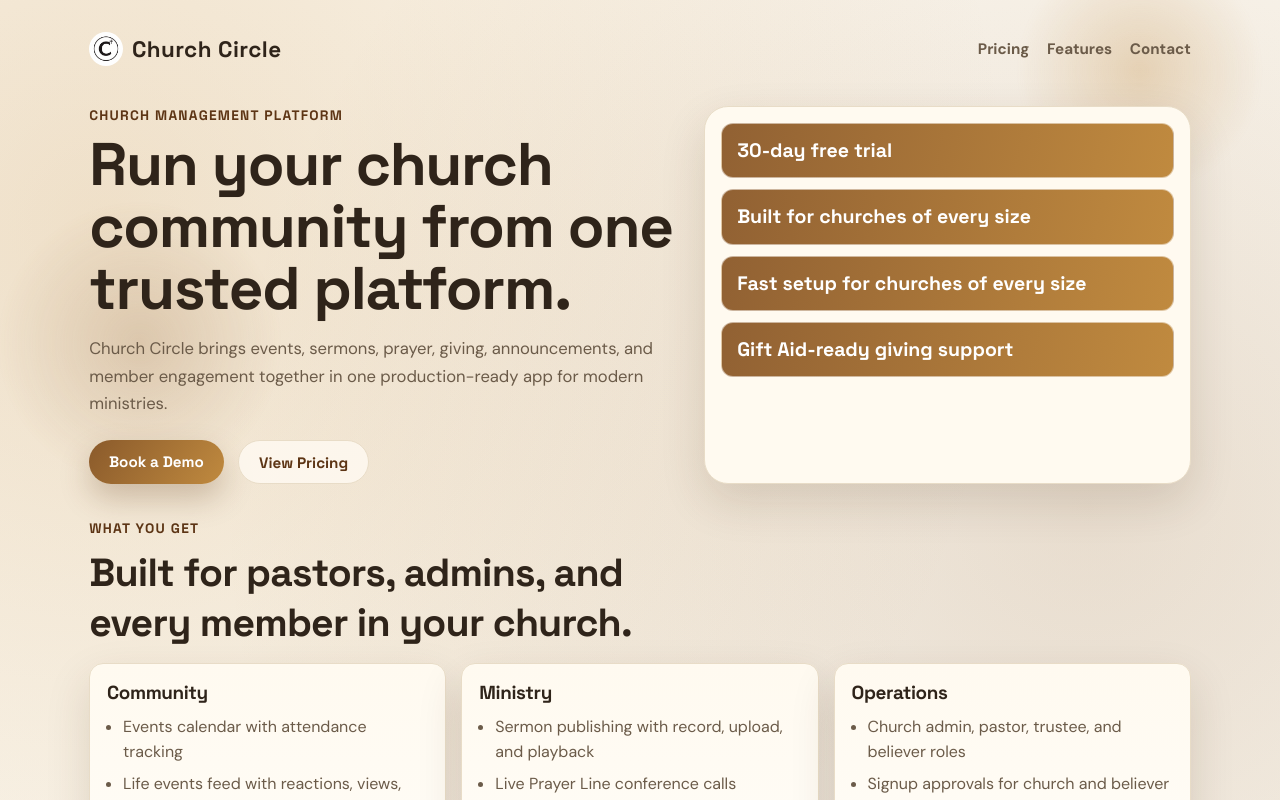
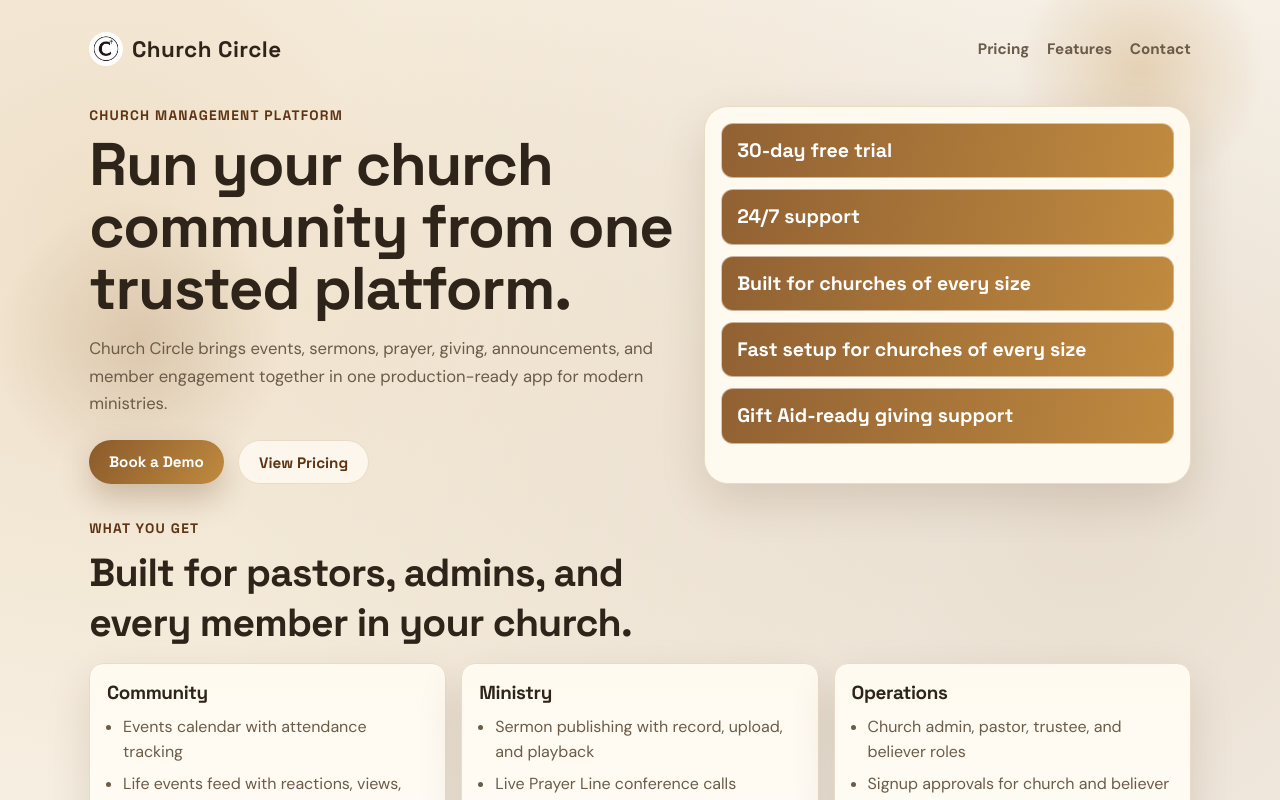
Before and after one commit to kevinofficial95/church-circle-website, a React (Vite) app: page / in a window 1280 px wide. Shown: the top 800 px of the page. Built offline with nearby package versions, Linux system fonts and the light colour scheme; no server answers.

Commit message:
chore: add 24/7 support to hero highlights

```diff
--- a/src/App.tsx
+++ b/src/App.tsx
@@ -48,6 +48,7 @@ const featureGroups = [
 
 const launchHighlights = [
   "30-day free trial",
+  "24/7 support",
   "Built for churches of every size",
   "Fast setup for churches of every size",
   "Gift Aid-ready giving support",
```
